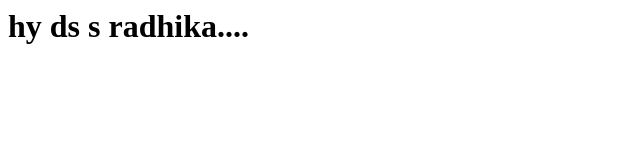
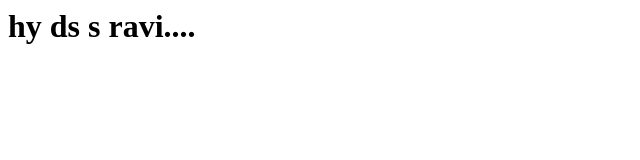
Before and after one commit to Ravikumar-2/ravi, a plain HTML site: page index.html in a window 1280 px wide. Shown: the whole page, without its empty margins (0-640 px from the left). Drawn offline with Linux system fonts and the light colour scheme.

Commit message:
Update index.html

```diff
--- a/index.html
+++ b/index.html
@@ -1,5 +1,5 @@
 <html>
 <body>
-<h1>hy ds s radhika....</h1>
+<h1>hy ds s ravi....</h1>
 </body>
 </html>
```
